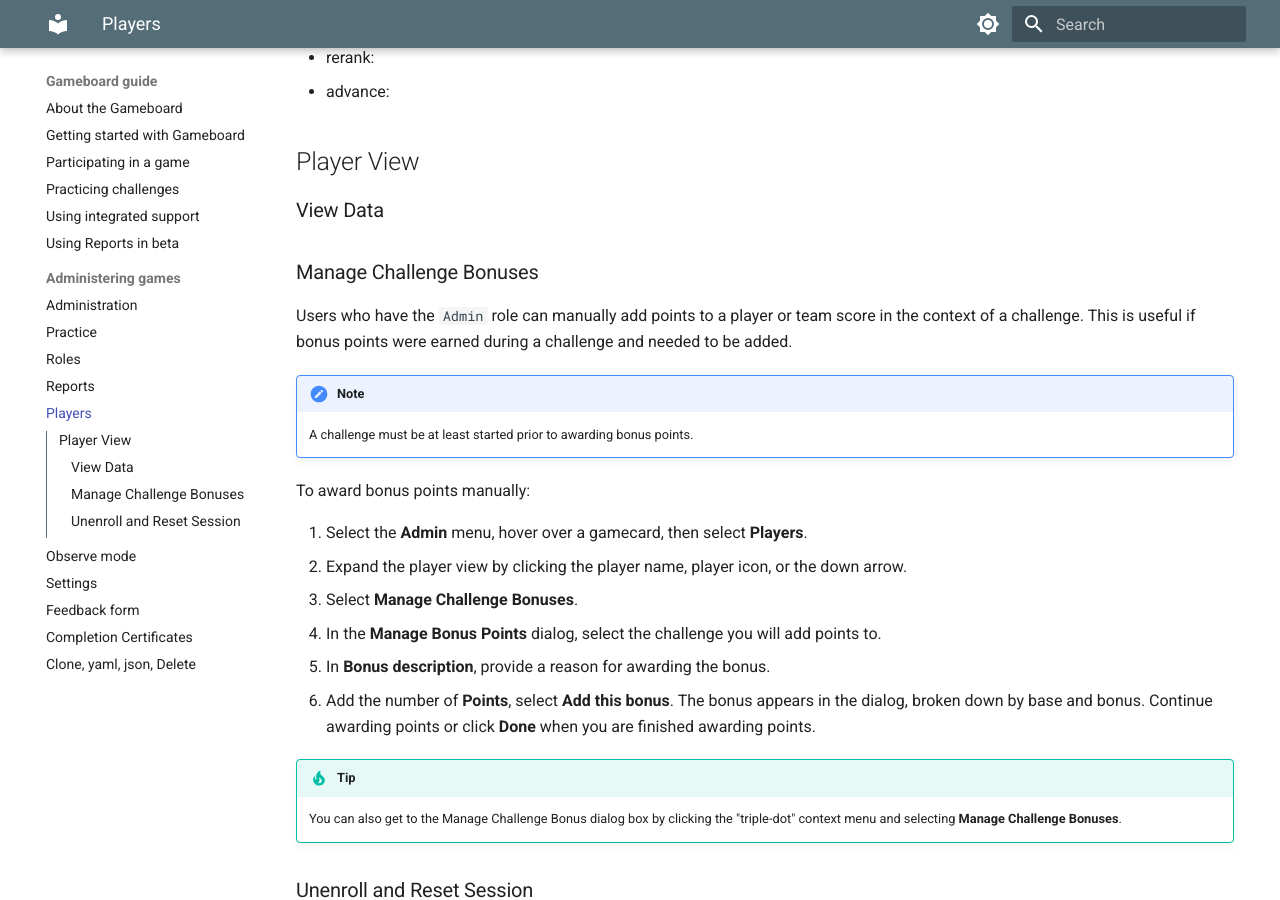
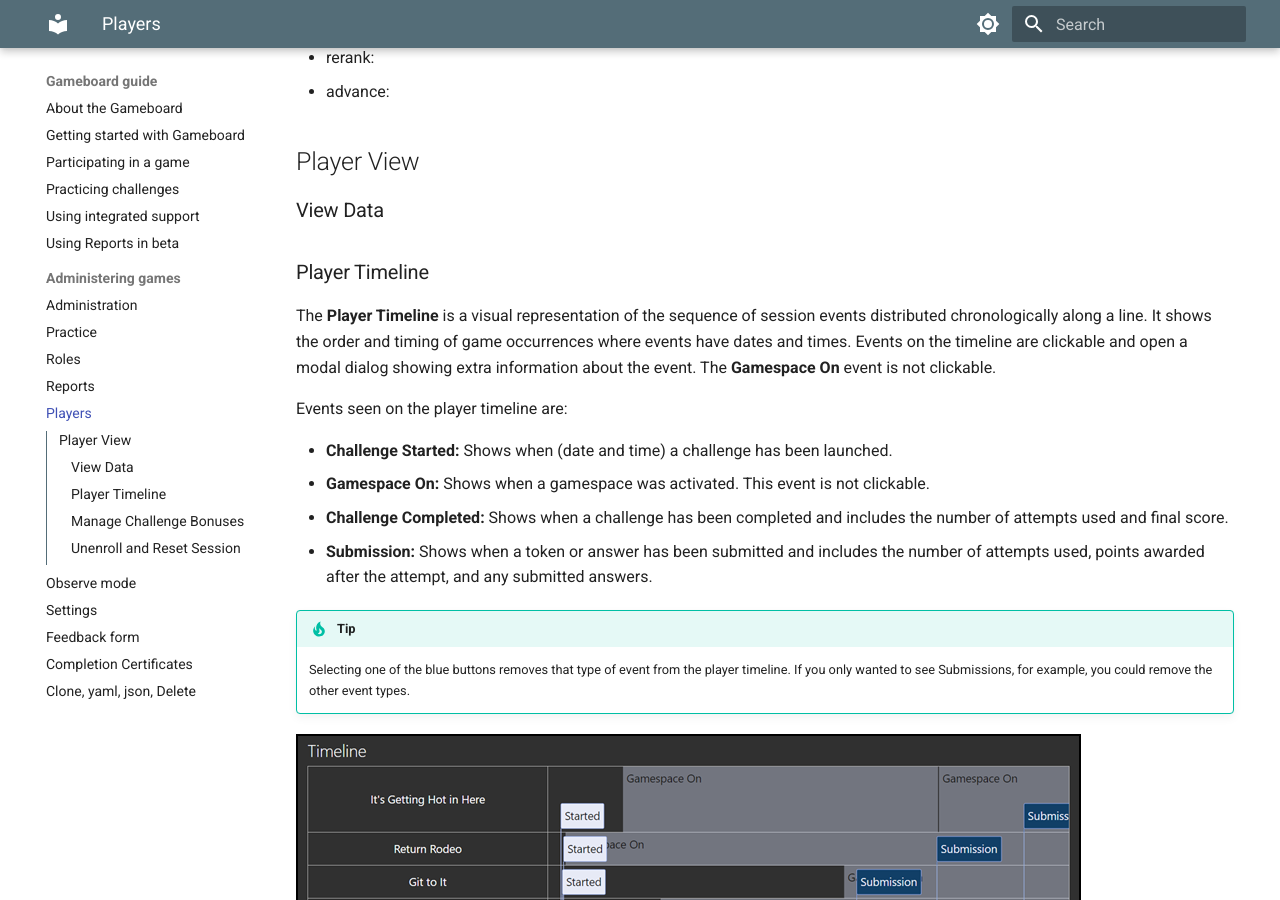
Before and after one commit to cmu-sei/foundry-docs, an MkDocs documentation site: the page built from docs/gameboard/admin-players.md, in a window 1280 px wide and 900 px high, scrolled down 795 px. Built offline with MkDocs 1.6.1 and Material for MkDocs 9.7.7, drawn with Linux system fonts in a browser that asks for light colours.

Commit message:
added player timeline

```diff
--- a/docs/gameboard/admin-players.md
+++ b/docs/gameboard/admin-players.md
@@ -23,6 +23,23 @@ You must have the Admin Role to get to the Players screen in a game. Assuming yo
 ## Player View
 
 ### View Data
+
+### Player Timeline
+
+The **Player Timeline** is a visual representation of the sequence of session events distributed chronologically along a line. It shows the order and timing of game occurrences where events have dates and times. Events on the timeline are clickable and open a modal dialog showing extra information about the event. The **Gamespace On** event is not clickable.
+
+Events seen on the player timeline are:
+
+- **Challenge Started:** Shows when (date and time) a challenge has been launched.
+- **Gamespace On:** Shows when a gamespace was activated. This event is not clickable.
+- **Challenge Completed:** Shows when a challenge has been completed and includes the number of attempts used and final score.
+- **Submission:** Shows when a token or answer has been submitted and includes the number of attempts used, points awarded after the attempt, and any submitted answers.
+
+!!! tip
+
+	Selecting one of the blue buttons removes that type of event from the player timeline. If you only wanted to see Submissions, for example, you could remove the other event types.
+
+![player timeline](img/timeline.png)
 
 ### Manage Challenge Bonuses
 
```
Also changed, not shown: docs/gameboard/img/timeline.png (added).
